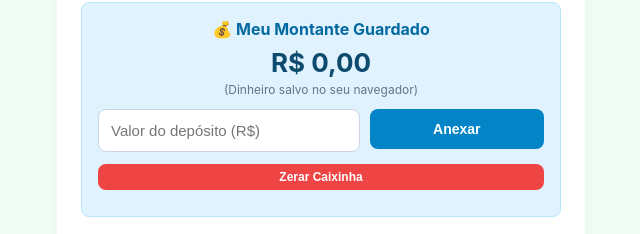
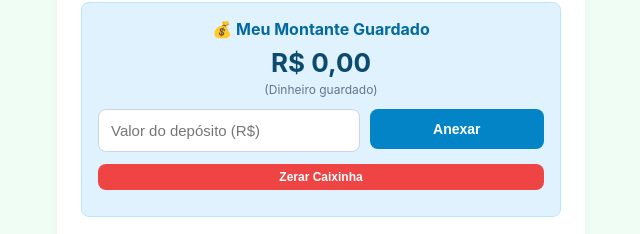
Before and after one commit to lls-maker/minhacaixinha, a plain HTML site: page index.html in a window 1280 px wide. Shown: the part 136-370 px from the top of the page, 319-959 px from the left. Drawn offline with Linux system fonts and the light colour scheme.

Commit message:
Add files via upload

```diff
--- a/index.html
+++ b/index.html
@@ -90,7 +90,7 @@
     <div class="painel-acumulado">
         <h3>💰 Meu Montante Guardado</h3>
         <div class="saldo-real" id="saldoRealExibido">R$ 0,00</div>
-        <p style="font-size: 12px; color: #64748b; margin: 4px 0 12px 0;">(Dinheiro salvo no seu navegador)</p>
+        <p style="font-size: 12px; color: #64748b; margin: 4px 0 12px 0;">(Dinheiro guardado)</p>
 
         <div class="row">
             <div class="flex-3">
```
